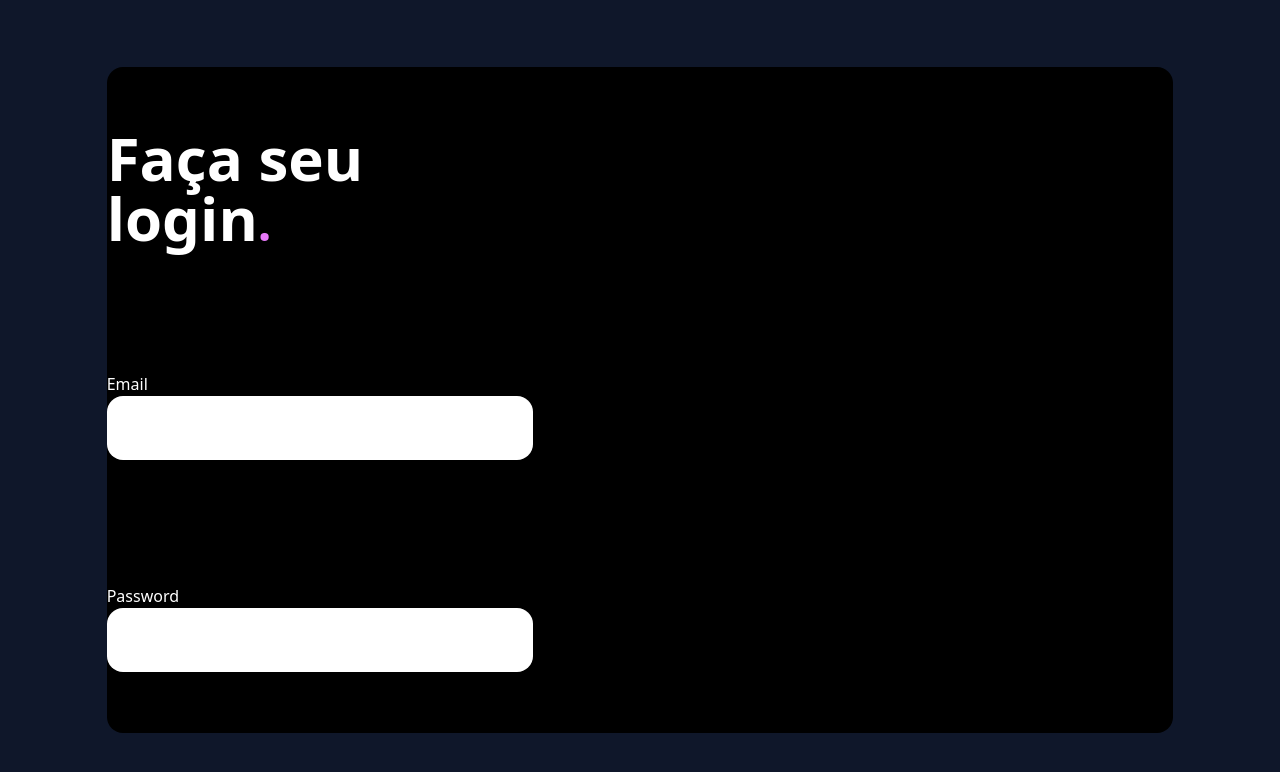
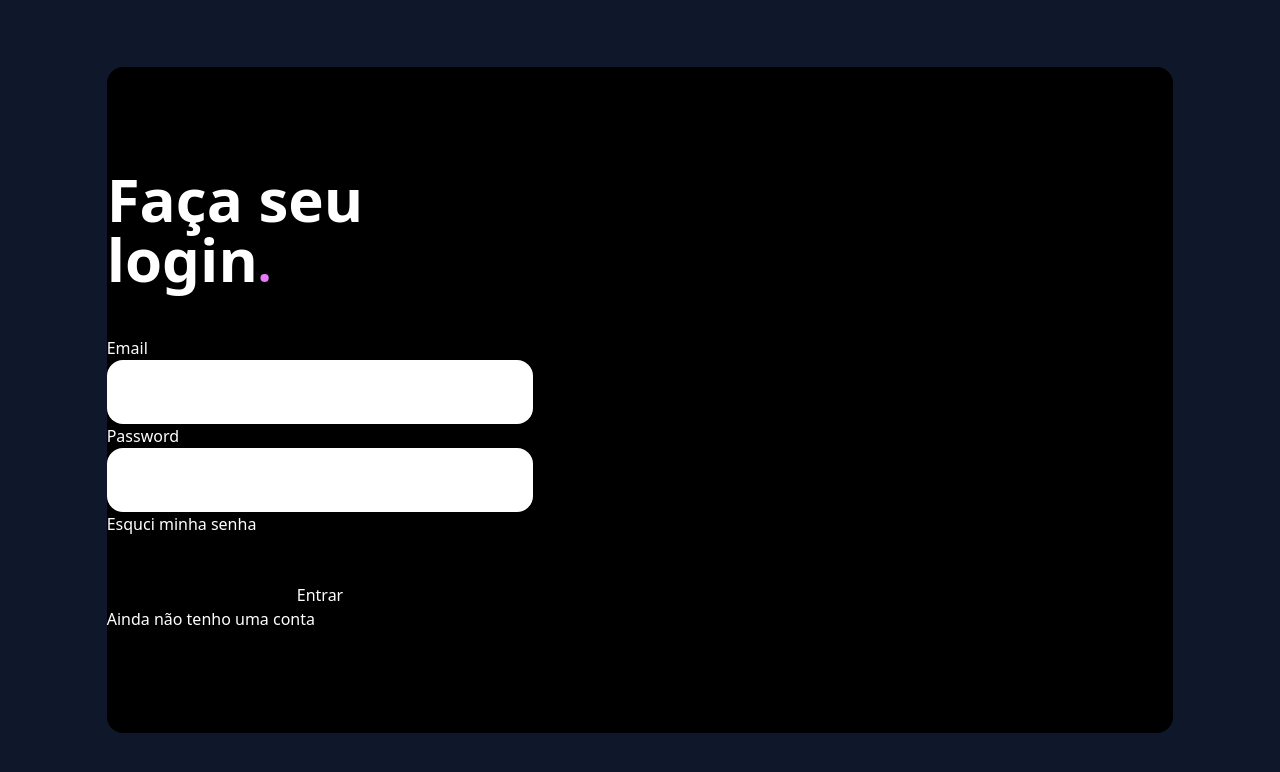
Before and after one commit to codante-io/mp-tela-login-tailwind, a React (Vite) app in the folder loginPage/: page / in a window 1280 px wide. Shown: the top 772 px of the page. Built offline with nearby package versions, Linux system fonts and the light colour scheme.

Commit message:
:gem: style: adicionando estilo na tela de login

```diff
--- a/loginPage/src/pages/Login.jsx
+++ b/loginPage/src/pages/Login.jsx
@@ -1,12 +1,13 @@
 import InputPassword from '../components/InputPassword';
 import InputUsername from '../components/InputUsername';
+import LoginButton from '../components/LoginButton';
 
 function Login() {
   return (
     <section className="flex w-5/6 h-5/6 bg-black m-auto rounded-2xl">
       <div
         className="flex flex-col flex-wrap w-2/5 text-white
-        justify-around content-center"
+        justify-evenly content-center h-5/6 self-center"
       >
         <h1 className="text-6xl font-semibold">
           Faça seu login
@@ -14,8 +15,15 @@ function Login() {
             .
           </span>
         </h1>
-        <InputUsername />
-        <InputPassword />
+        <div>
+          <InputUsername />
+          <InputPassword />
+          <span>Esquci minha senha</span>
+        </div>
+        <div className="flex flex-col">
+          <LoginButton />
+          <span>Ainda não tenho uma conta</span>
+        </div>
       </div>
     </section>
   );
```
